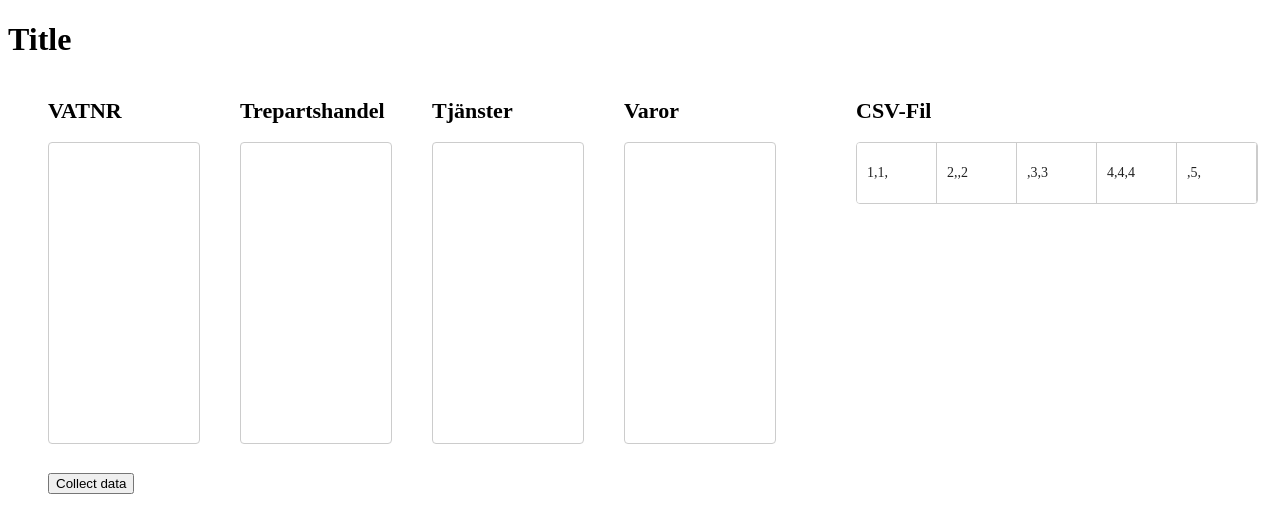
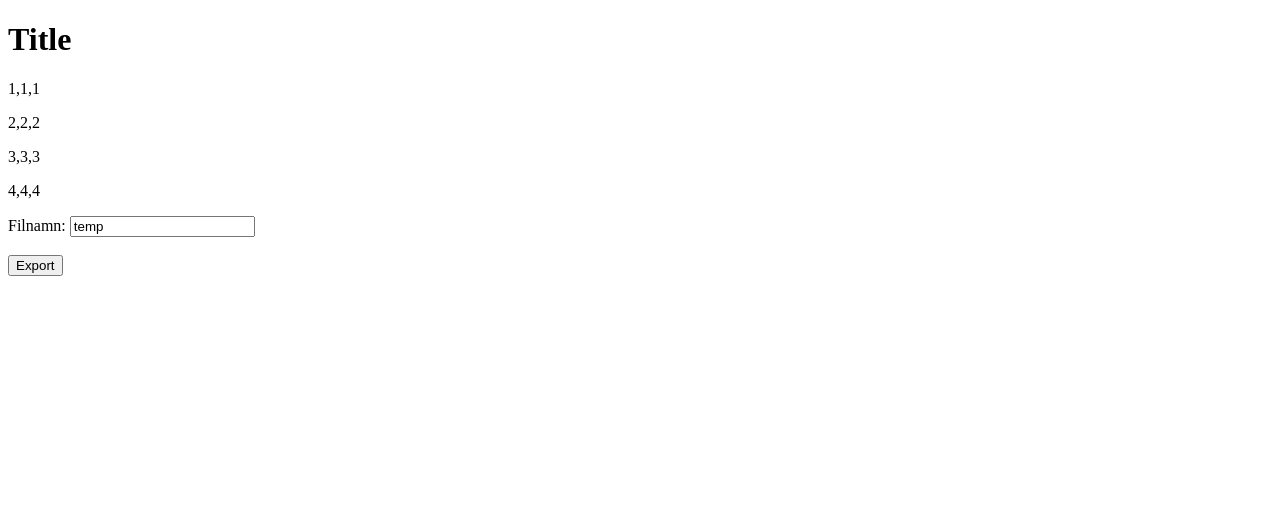
Before and after one commit to martinklinden/Persam-EU-Sales, an Angular app: page / in a window 1280 px wide. Shown: the top 532 px of the page. Built offline with nearby package versions, Linux system fonts and the light colour scheme.

Commit message:
Added csv-export-component +an csv-file can now be downloaded

```diff
--- a/package.json
+++ b/package.json
@@ -19,6 +19,8 @@
     "@angular/platform-browser": "~13.0.0",
     "@angular/platform-browser-dynamic": "~13.0.0",
     "@angular/router": "~13.0.0",
+    "@types/file-saver": "^2.0.4",
+    "file-saver": "^2.0.5",
     "rxjs": "~7.4.0",
     "tslib": "^2.3.0",
     "zone.js": "~0.11.4"
--- a/src/app/app.component.html
+++ b/src/app/app.component.html
@@ -1,3 +1,4 @@
 <h1>Title</h1>
-<app-dragable-columns></app-dragable-columns>
+<!-- <app-dragable-columns></app-dragable-columns> -->
 <!-- <app-csv-import></app-csv-import> -->
+<app-csv-export></app-csv-export>
--- a/src/app/app.module.ts
+++ b/src/app/app.module.ts
@@ -7,12 +7,14 @@ import { AppComponent } from './app.component';
 
 import { CsvImportComponent } from './csv-import/csv-import.component';
 import { DragableColumnsComponent } from './dragable-columns/dragable-columns.component';
+import { CsvExportComponent } from './csv-export/csv-export.component';
 
 @NgModule({
   declarations: [
     AppComponent,
     CsvImportComponent,
-    DragableColumnsComponent
+    DragableColumnsComponent,
+    CsvExportComponent
   ],
   imports: [
     BrowserModule,
--- /dev/null
+++ b/src/app/csv-export/csv-export.component.html
@@ -0,0 +1,10 @@
+<div>
+    <div *ngFor="let item of exportArray">
+        <p>{{item}}</p>
+    </div>
+    <label for="fileName">Filnamn: </label>
+    <input type="text" name="fileName" id="fileName" value={{fileName}}>
+    <br>
+    <br>
+    <button (click)="saveFile()">Export</button>
+</div>
--- /dev/null
+++ b/src/app/csv-export/csv-export.component.ts
@@ -0,0 +1,39 @@
+import { Component, OnInit } from '@angular/core';
+import {saveAs} from 'file-saver'
+
+@Component({
+  selector: 'app-csv-export',
+  templateUrl: './csv-export.component.html',
+  styleUrls: ['./csv-export.component.css']
+})
+export class CsvExportComponent implements OnInit {
+
+  public fileName: string;
+  public exportArray: string[][] = [["1", "1", "1"],["2", "2", "2"],["3","3", "3"],["4","4","4"]];
+
+  constructor() { }
+
+  ngOnInit(): void {
+    this.fileName = "temp";
+  }
+
+  saveFile(){
+    this.fileName = (<HTMLInputElement>document.getElementById('fileName')).value;
+
+    const blob = new Blob([this.createExportString()],
+    {type: "text/csv; charset=utf-8"});
+    saveAs(blob, `${ this.fileName }.csv`);
+  }
+
+  createExportString(){
+    let exportString:string = "";
+
+    for(let i = 0; i<this.exportArray.length;i++){
+      for(let j = 0; j<this.exportArray[j].length;j++){
+        exportString += `${ this.exportArray[i][j] };`; //contains separator
+      }
+      exportString += "\n"; // maybe not needed
+    }
+    return exportString;
+  }
+}
```
Also changed, not shown: src/app/csv-export/csv-export.component.css (added), 2 other files (tests, documents, lock files or other folders).
